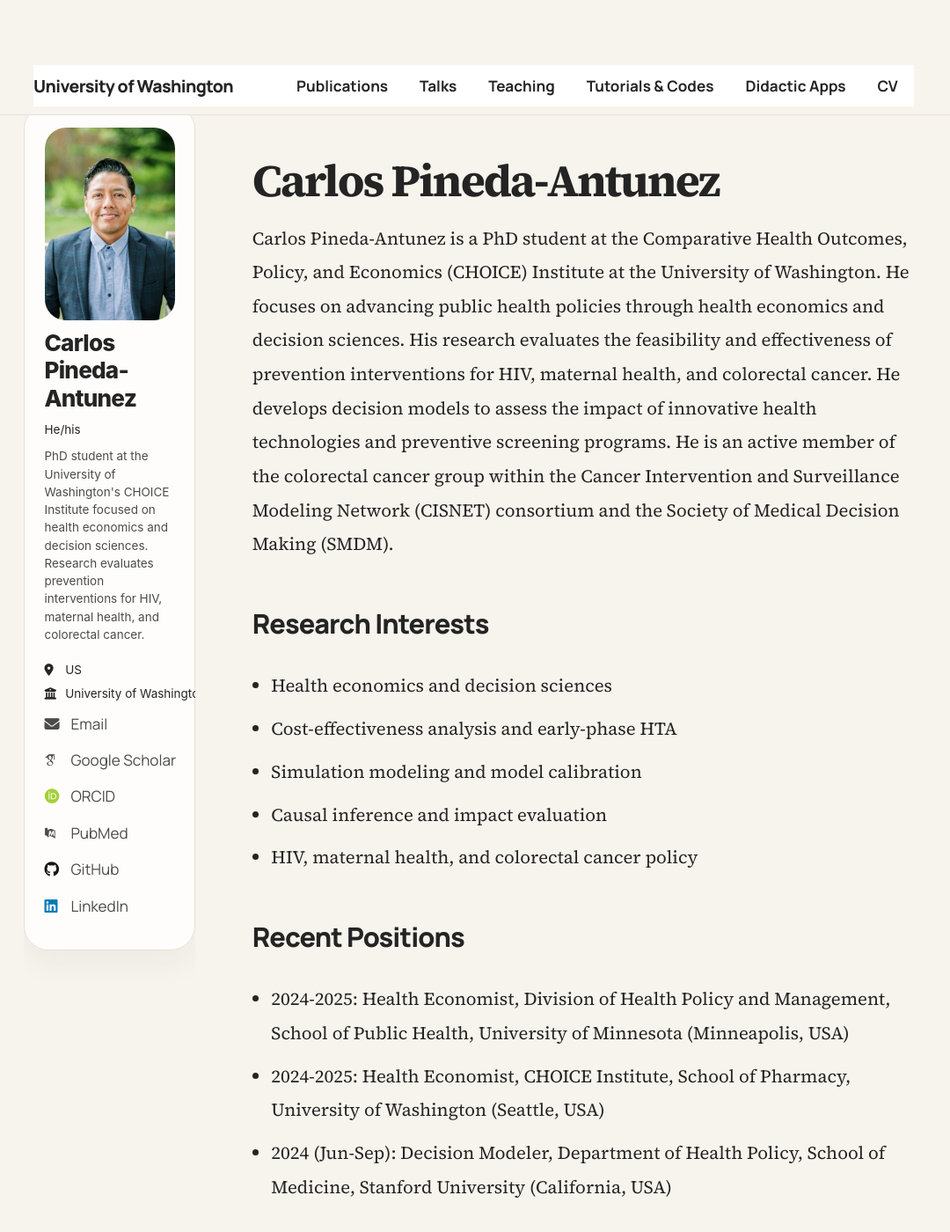
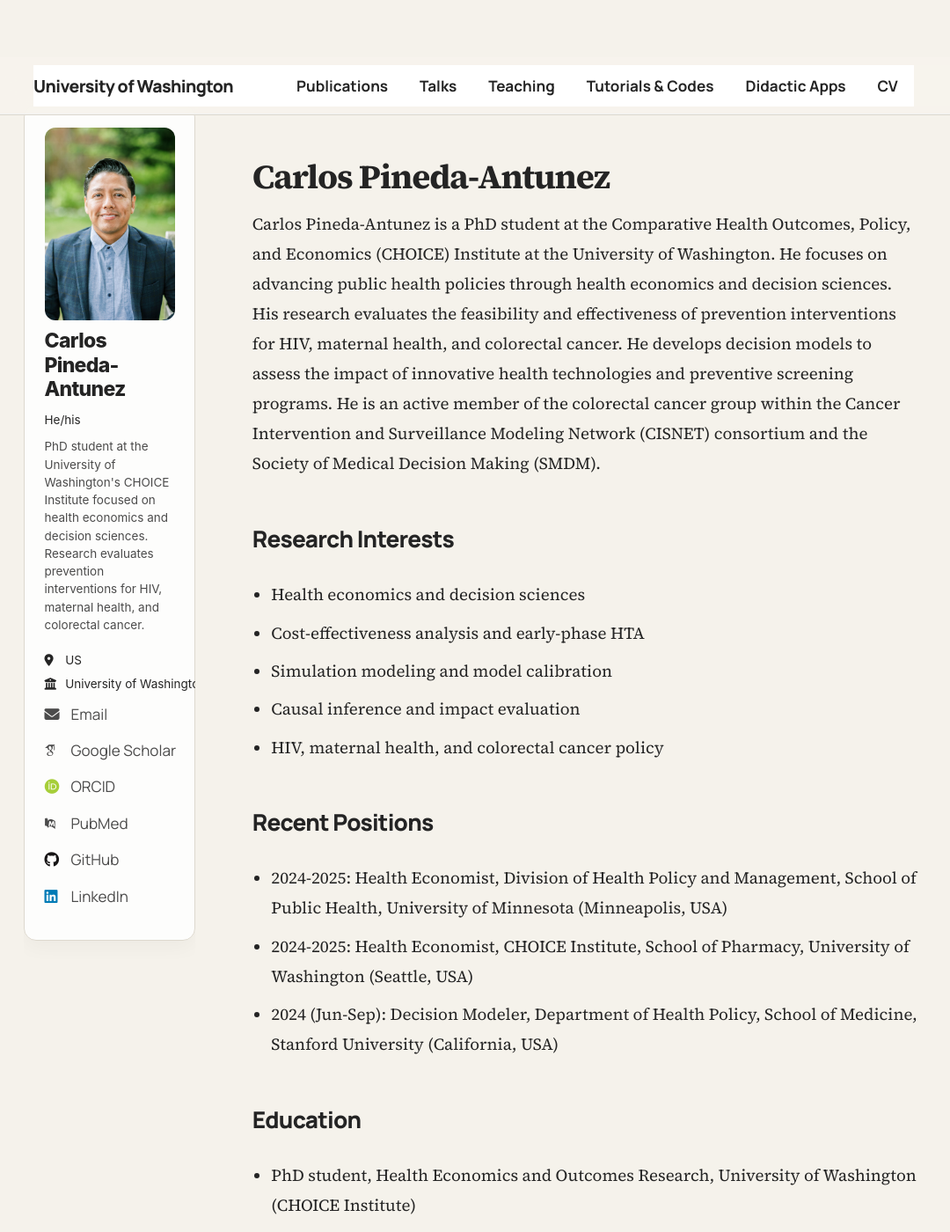
Before and after one commit to CarlosPiant/CarlosPiant.github.io, a Jekyll site: the page built from _pages/about.md, in a window 1280 px wide and 1400 px high. Shown: the whole window at 88% size, without its empty margins (0-1080 px from the left). Built offline with Jekyll 4.4.1, drawn with Linux system fonts in a browser that asks for light colours; some web fonts are replaced; a script that is not in the unit is left out.

Commit message:
Refine medium layout styles and sizes
Update _sass/layout/_medium.scss to refine the medium layout's visual language: adjust root color variables (paper, border, accent, accent-soft), reduce shadow intensity, and tweak global background. Reduce border-radii and element paddings, tighten typography (smaller font sizes, adjusted line-heights and letter-spacing), and add sizing for h4–h6. Improve blockquote, table, image, archive and sidebar styles, and add page meta/hr styles for better spacing and readability.

```diff
--- a/_sass/layout/_medium.scss
+++ b/_sass/layout/_medium.scss
@@ -3,18 +3,18 @@
    ========================================================================== */
 
 :root {
-  --cp-paper: #fffefb;
+  --cp-paper: #ffffff;
   --cp-ink: #242424;
   --cp-muted: #6b6b6b;
-  --cp-border: #e8e0d3;
-  --cp-accent: #1a8917;
-  --cp-accent-soft: #edf7ec;
-  --cp-shadow: 0 14px 36px rgba(36, 36, 36, 0.05);
+  --cp-border: #ddd8ce;
+  --cp-accent: #0f4c81;
+  --cp-accent-soft: #eef4fa;
+  --cp-shadow: 0 8px 22px rgba(36, 36, 36, 0.035);
 }
 
 html,
 body {
-  background: #f7f4ed;
+  background: #f5f2eb;
 }
 
 body {
@@ -96,16 +96,16 @@ body {
 }
 
 .page__title {
-  font-size: clamp(2.7rem, 4vw, 4.6rem);
-  line-height: 0.96;
-  letter-spacing: -0.04em;
-  margin-bottom: 1.2rem;
+  font-size: clamp(2.1rem, 3vw, 3.2rem);
+  line-height: 1.02;
+  letter-spacing: -0.03em;
+  margin-bottom: 1rem;
 }
 
 .page__lead {
   color: #3f3f3f;
-  font-size: 1.35rem;
-  line-height: 1.55;
+  font-size: 1.15rem;
+  line-height: 1.7;
 }
 
 .page__meta,
@@ -135,18 +135,24 @@ body {
 .page__content h2 {
   margin-top: 2.9rem;
   margin-bottom: 1rem;
-  font-size: clamp(1.7rem, 2.3vw, 2.4rem);
+  font-size: clamp(1.45rem, 1.9vw, 1.95rem);
 }
 
 .page__content h3 {
-  font-size: 1.35rem;
+  font-size: 1.2rem;
+}
+
+.page__content h4,
+.page__content h5,
+.page__content h6 {
+  font-size: 1.05rem;
 }
 
 .page__content p,
 .page__content li,
 .page__content dd {
-  font-size: 1.13rem;
-  line-height: 1.9;
+  font-size: 1.04rem;
+  line-height: 1.82;
 }
 
 .page__content ul,
@@ -168,15 +174,15 @@ body {
 .archive a:hover,
 .author__urls a:hover,
 .page__footer a:hover {
-  color: #156d13;
+  color: #0a3b64;
 }
 
 .page__content blockquote {
   margin: 2rem 0;
   padding: 1.1rem 1.4rem;
-  border-left: 4px solid #cedfbf;
-  background: rgba(255, 255, 255, 0.78);
-  border-radius: 0 18px 18px 0;
+  border-left: 4px solid #c8d6e5;
+  background: rgba(255, 255, 255, 0.86);
+  border-radius: 0 10px 10px 0;
   color: #454545;
 }
 
@@ -190,14 +196,14 @@ body {
 
 .page__content figure img,
 .page__content iframe {
-  border-radius: 22px;
+  border-radius: 12px;
   border: 1px solid var(--cp-border);
   background: #fff;
 }
 
 .page__content table {
   overflow: hidden;
-  border-radius: 18px;
+  border-radius: 10px;
   border: 1px solid var(--cp-border);
   background: #fff;
 }
@@ -214,7 +220,7 @@ body {
 .archive__item {
   padding: 1.8rem 2rem;
   border: 1px solid var(--cp-border);
-  border-radius: 28px;
+  border-radius: 14px;
   background: var(--cp-paper);
   box-shadow: var(--cp-shadow);
   transition: transform 0.18s ease, box-shadow 0.18s ease, border-color 0.18s ease;
@@ -229,8 +235,8 @@ body {
 .archive__item-title {
   margin-top: 0;
   margin-bottom: 0.75rem;
-  font-size: clamp(1.6rem, 2vw, 2rem);
-  line-height: 1.08;
+  font-size: clamp(1.32rem, 1.5vw, 1.6rem);
+  line-height: 1.2;
 }
 
 .archive__item-title a {
@@ -240,8 +246,8 @@ body {
 
 .archive__item-excerpt {
   color: #4f4f4f;
-  font-size: 1.05rem;
-  line-height: 1.75;
+  font-size: 0.98rem;
+  line-height: 1.68;
 }
 
 .sidebar {
@@ -253,14 +259,14 @@ body {
 .sidebar > div {
   background: rgba(255, 255, 255, 0.82);
   border: 1px solid var(--cp-border);
-  border-radius: 28px;
+  border-radius: 14px;
   padding: 1.4rem 1.25rem;
   box-shadow: var(--cp-shadow);
 }
 
 .author__avatar img {
   border: 0;
-  border-radius: 24px;
+  border-radius: 12px;
   padding: 0;
 }
 
@@ -269,14 +275,14 @@ body {
 }
 
 .sidebar .author__name {
-  font-size: 1.45rem;
+  font-size: 1.28rem;
   font-weight: 800;
   letter-spacing: -0.03em;
 }
 
 .author__bio {
   color: #4b4b4b;
-  line-height: 1.75;
+  line-height: 1.68;
 }
 
 .author__urls-wrapper .btn {
@@ -311,6 +317,18 @@ body {
   color: #fff;
 }
 
+.page__meta,
+.archive .page__meta {
+  color: #70757d;
+  font-size: 0.84rem;
+  letter-spacing: 0.01em;
+}
+
+.page__content hr {
+  margin: 2rem 0;
+  border-color: #e2ddd4;
+}
+
 .page__footer {
   margin-top: 4rem;
   border-top: 1px solid var(--cp-border);
@@ -340,18 +358,18 @@ body {
 
   .archive__item,
   .sidebar > div {
-    border-radius: 22px;
+    border-radius: 12px;
     padding: 1.25rem;
   }
 
   .page__title {
-    font-size: 2.4rem;
+    font-size: 2rem;
   }
 
   .page__content p,
   .page__content li,
   .page__content dd,
   .archive__item-excerpt {
-    font-size: 1.03rem;
+    font-size: 0.98rem;
   }
 }
```
